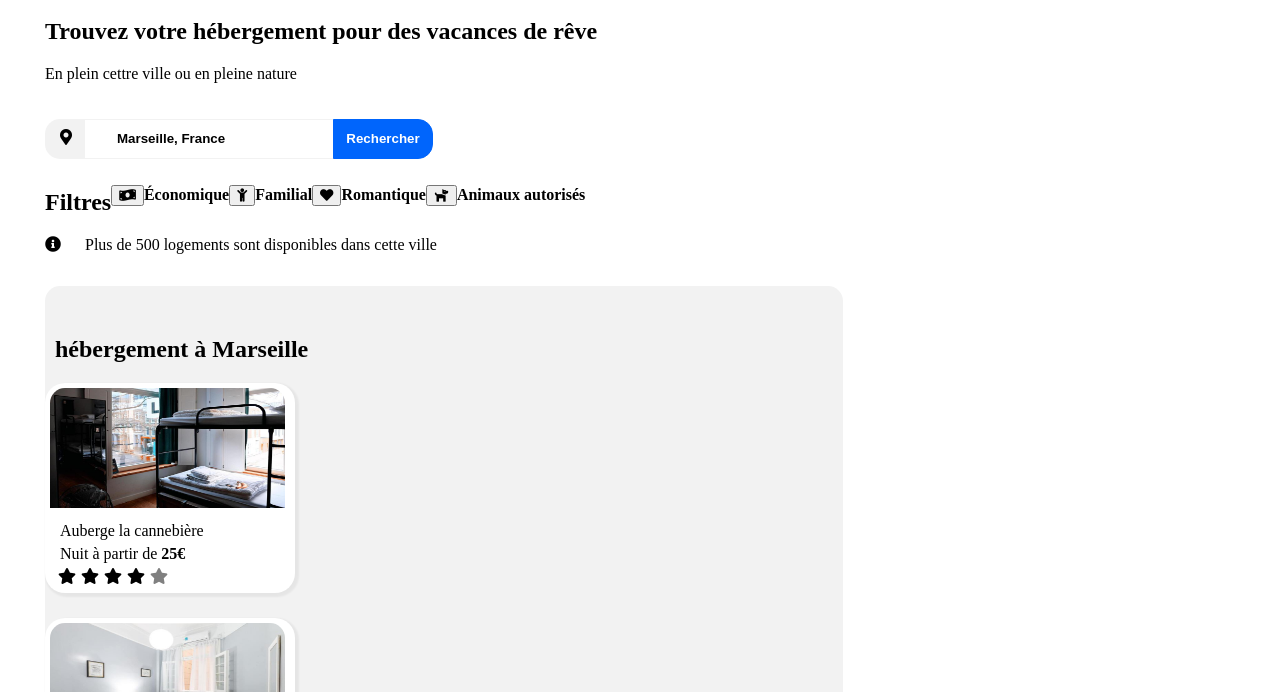
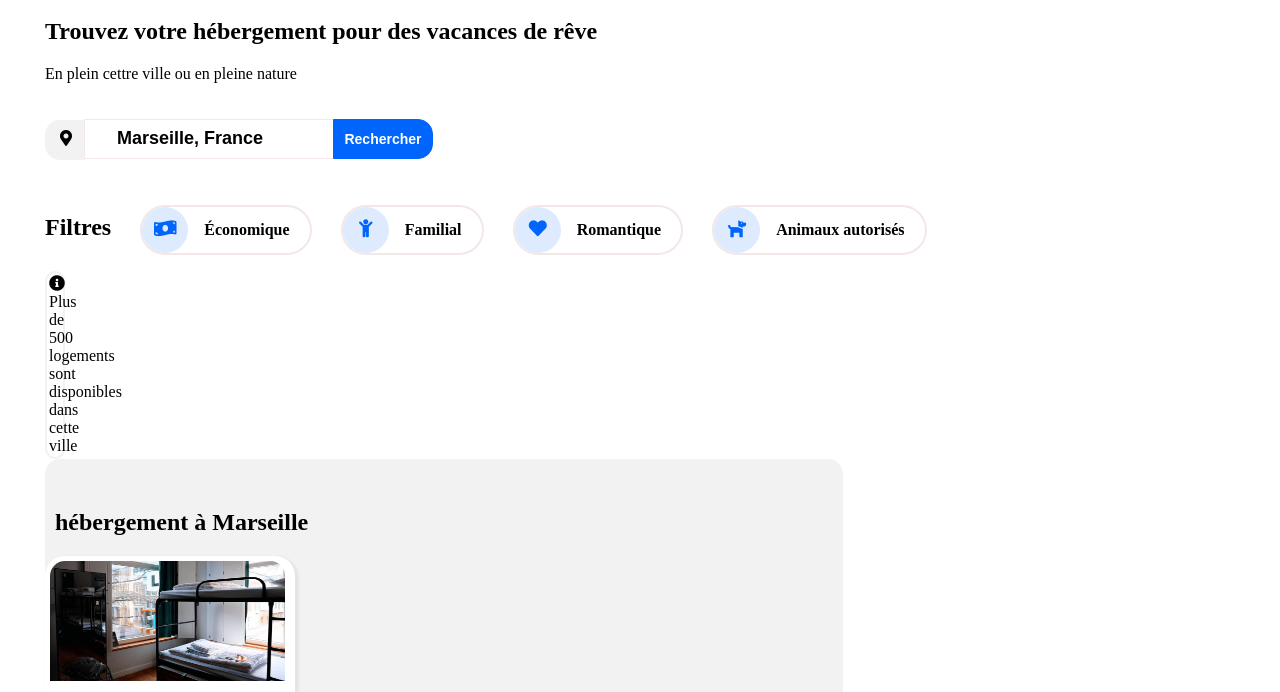
Before and after one commit to Despes95/PiresNicolas_2_13102020., a plain HTML site: page index.html in a window 1280 px wide. Shown: the part 95-787 px from the top of the page. Drawn offline with Linux system fonts and the light colour scheme.

Commit message:
finition des filtres

```diff
--- a/Css/style.css
+++ b/Css/style.css
@@ -74,7 +74,9 @@ div {
   margin-left: -5px;
   height: 40px;
   border: 1px solid #0065fc;
-  font-weight: bold;
+  font-weight: 600;
+  font-size: 14px;
+  outline: none;
 }
 
 #marqueur {
@@ -91,7 +93,7 @@ div {
 }
 
 input {
-  border: 1px solid #f2f2f2;
+  border: 1px solid #f3e7e7;
   height: 40px;
   width: 250px;
   margin-left: -5px;
@@ -101,23 +103,92 @@ input::placeholder {
   font-weight: bold;
   padding-left: 30px;
   color: black;
+  font-size: 18px;
 }
 
 /*Section filtres*/
 
+
 .groupe_filtre {
+  margin-top: 20px;
   display: flex;
+  justify-content: space-between;
+  width: 80%;
+  margin-left: -100px;
+  margin-bottom: 0px;
 }
 
-.filtre {
+.groupe_filtre p {
+  display: flex;
+  justify-content: space-around;
+  align-items: center;
+  border: 2px solid #f3e7e7;
+  border-radius: 30px;
+  padding-right: 20px;
+  text-indent: 1em;
+}
+
+
+.money {
+  color: #0065fc;
+  background-color: #deebff;
+  width: 46px;
+  height: 46px;
+  border-radius: 50%;
+  border: 1px solid #deebff;
+  outline: none;
+  font-size: 18px;
+}
+
+.famille {
+  color: #0065fc;
+  background-color: #deebff;
+  width: 46px;
+  height: 46px;
+  border-radius: 50%;
+  border: 1px solid #deebff;
+  outline: none;
+  font-size: 18px;
+}
+
+.love {
+  color: #0065fc;
+  background-color: #deebff;
+  width: 46px;
+  height: 46px;
+  border-radius: 50%;
+  border: 1px solid #deebff;
+  outline: none;
+  font-size: 18px;
+}
+
+.dogs {
+  color: #0065fc;
+  background-color: #deebff;
+  width: 46px;
+  height: 46px;
+  border-radius: 50%;
+  border: 1px solid #deebff;
+  outline: none;
+  font-size: 18px;
+}
+
+.groupe_filtre h2 {
   margin-top: 25px;
-  margin-left: 40px;
+  font-weight: bold;
+  margin-left: 100px;
 }
+
+
 
 /*infobulle*/
 
-.info span {
-  margin-left: 20px;
+.info  {
+  padding: 2px;
+  border: 2px solid #f2f2f2;
+  width: 1%;
+  height: 40%;
+  border-radius: 50px;
 }
 
 /*Cadre herbergement*/
```
